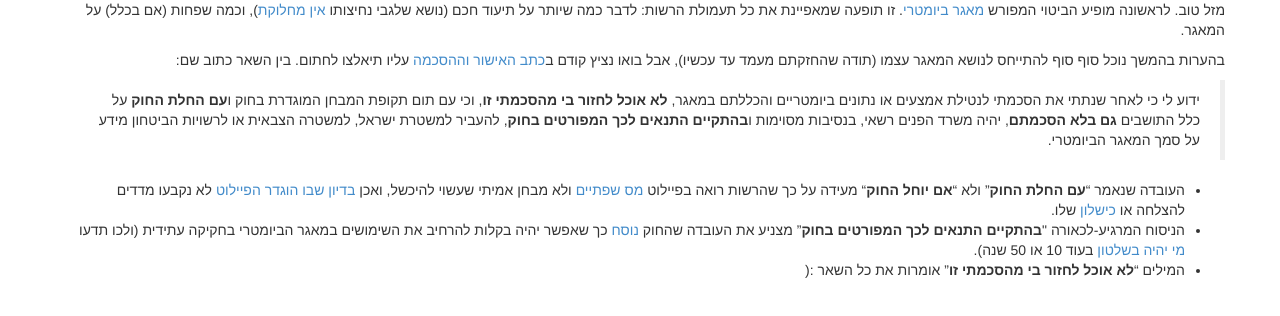
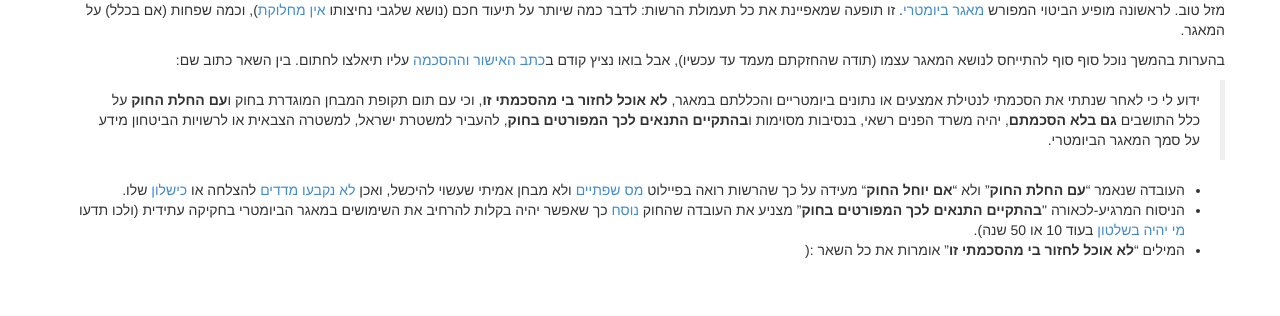
Before and after one commit to thedod/reply2smartid, a plain HTML site: page what-you-agree-to.html in a window 1280 px wide. Drawn offline with Linux system fonts and the light colour scheme.

Commit message:
Text edit

```diff
--- a/what-you-agree-to.html
+++ b/what-you-agree-to.html
@@ -23,8 +23,8 @@
     העובדה שנאמר “<strong>עם החלת החוק</strong>” ולא “<strong>אם יוחל החוק</strong>“
     מעידה על כך שהרשות רואה בפיילוט
     <a target="_blank" href="https://www.youtube.com/watch?v=vAmRogyy3Ic&t=2170">מס שפתיים</a> ולא מבחן אמיתי שעשוי להיכשל,
-    ואכן <a target="_blank" href="http://no2bio.org/pilot-knesset-protocol/">בדיון שבו הוגדר הפיילוט</a>
-    לא נקבעו מדדים להצלחה או
+    ואכן <a target="_blank" href="http://no2bio.org/pilot-knesset-protocol/">לא נקבעו מדדים</a>
+    להצלחה או
     <a target="_blank" href="https://www.facebook.com/photo.php?fbid=384634568333383&set=a.285232038273637.1073741844.284775634985944&type=3&theater">כישלון</a>
     שלו.
   </li>
```
